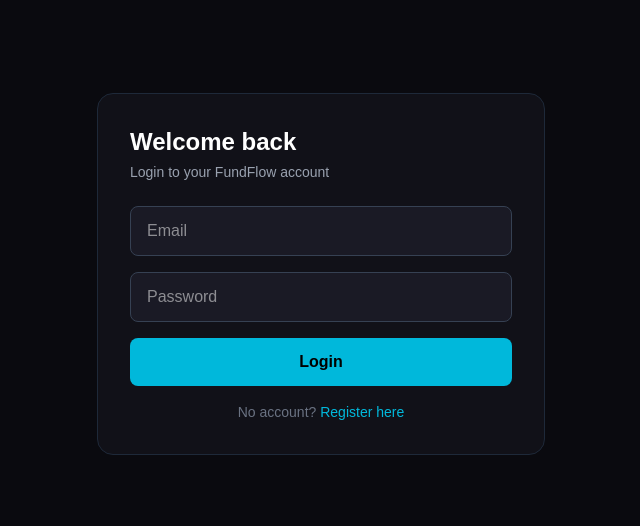
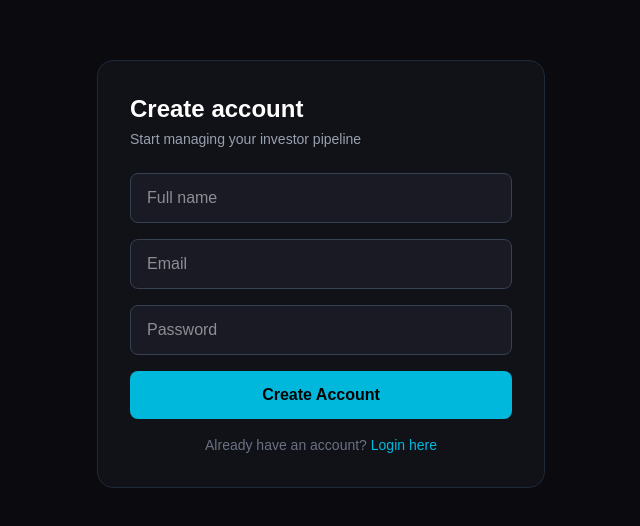
Before and after one commit to kurzmichael02-hue/fundflow, a Next.js app in the folder frontend/: page /login in a window 1280 px wide. Shown: the part 126-652 px from the top of the page, without its empty margins (319-959 px from the left). Built offline with nearby package versions, Linux system fonts and the light colour scheme.

Commit message:
feat: connect login and register to backend API

```diff
--- a/frontend/app/login/page.tsx
+++ b/frontend/app/login/page.tsx
@@ -1,39 +1,55 @@
 "use client"
 import { useState } from "react"
+import { useRouter } from "next/navigation"
+import api from "@/lib/api"
 
-export default function LoginPage() {
+export default function RegisterPage() {
+  const router = useRouter()
+  const [name, setName] = useState("")
   const [email, setEmail] = useState("")
   const [password, setPassword] = useState("")
+  const [error, setError] = useState("")
+  const [loading, setLoading] = useState(false)
+
+  const handleRegister = async () => {
+    if (!name || !email || !password) {
+      setError("All fields are required")
+      return
+    }
+    setLoading(true)
+    setError("")
+    try {
+      const res = await api.post("/auth/register", { name, email, password })
+      localStorage.setItem("token", res.data.token)
+      localStorage.setItem("user", JSON.stringify(res.data.user))
+      router.push("/dashboard")
+    } catch (err: any) {
+      setError(err.response?.data?.error || "Something went wrong")
+    } finally {
+      setLoading(false)
+    }
+  }
 
   return (
     <main className="min-h-screen bg-[#0a0a0f] flex items-center justify-center">
       <div className="bg-[#111118] border border-gray-800 rounded-2xl p-8 w-full max-w-md">
-        <h2 className="text-2xl font-bold text-white mb-1">Welcome back</h2>
-        <p className="text-gray-400 mb-6 text-sm">Login to your FundFlow account</p>
+        <h2 className="text-2xl font-bold text-white mb-1">Create account</h2>
+        <p className="text-gray-400 mb-6 text-sm">Start managing your investor pipeline</p>
+
+        {error && <p className="text-red-400 text-sm mb-4 bg-red-900/20 border border-red-800 px-4 py-3 rounded-lg">{error}</p>}
 
         <div className="flex flex-col gap-4">
-          <input
-            type="email"
-            placeholder="Email"
-            value={email}
-            onChange={(e) => setEmail(e.target.value)}
-            className="bg-[#1a1a25] border border-gray-700 text-white rounded-lg px-4 py-3 outline-none focus:border-cyan-500 transition"
-          />
-          <input
-            type="password"
-            placeholder="Password"
-            value={password}
-            onChange={(e) => setPassword(e.target.value)}
-            className="bg-[#1a1a25] border border-gray-700 text-white rounded-lg px-4 py-3 outline-none focus:border-cyan-500 transition"
-          />
-          <button className="bg-cyan-500 hover:bg-cyan-400 text-black font-semibold py-3 rounded-lg transition">
-            Login
+          <input type="text" placeholder="Full name" value={name} onChange={(e) => setName(e.target.value)} className="bg-[#1a1a25] border border-gray-700 text-white rounded-lg px-4 py-3 outline-none focus:border-cyan-500 transition" />
+          <input type="email" placeholder="Email" value={email} onChange={(e) => setEmail(e.target.value)} className="bg-[#1a1a25] border border-gray-700 text-white rounded-lg px-4 py-3 outline-none focus:border-cyan-500 transition" />
+          <input type="password" placeholder="Password" value={password} onChange={(e) => setPassword(e.target.value)} className="bg-[#1a1a25] border border-gray-700 text-white rounded-lg px-4 py-3 outline-none focus:border-cyan-500 transition" />
+          <button onClick={handleRegister} disabled={loading} className="bg-cyan-500 hover:bg-cyan-400 disabled:opacity-50 text-black font-semibold py-3 rounded-lg transition">
+            {loading ? "Creating account..." : "Create Account"}
           </button>
         </div>
 
         <p className="text-gray-500 text-sm mt-4 text-center">
-          No account?{" "}
-          <a href="/register" className="text-cyan-500 hover:underline">Register here</a>
+          Already have an account?{" "}
+          <a href="/login" className="text-cyan-500 hover:underline">Login here</a>
         </p>
       </div>
     </main>
--- a/frontend/app/register/page.tsx
+++ b/frontend/app/register/page.tsx
@@ -1,10 +1,34 @@
 "use client"
 import { useState } from "react"
+import { useRouter } from "next/navigation"
+import api from "@/lib/api"
 
 export default function RegisterPage() {
+  const router = useRouter()
+  const [name, setName] = useState("")
   const [email, setEmail] = useState("")
   const [password, setPassword] = useState("")
-  const [name, setName] = useState("")
+  const [error, setError] = useState("")
+  const [loading, setLoading] = useState(false)
+
+  const handleRegister = async () => {
+    if (!name || !email || !password) {
+      setError("All fields are required")
+      return
+    }
+    setLoading(true)
+    setError("")
+    try {
+      const res = await api.post("/auth/register", { name, email, password })
+      localStorage.setItem("token", res.data.token)
+      localStorage.setItem("user", JSON.stringify(res.data.user))
+      router.push("/dashboard")
+    } catch (err: any) {
+      setError(err.response?.data?.error || "Something went wrong")
+    } finally {
+      setLoading(false)
+    }
+  }
 
   return (
     <main className="min-h-screen bg-[#0a0a0f] flex items-center justify-center">
@@ -12,30 +36,14 @@
         <h2 className="text-2xl font-bold text-white mb-1">Create account</h2>
         <p className="text-gray-400 mb-6 text-sm">Start managing your investor pipeline</p>
 
+        {error && <p className="text-red-400 text-sm mb-4 bg-red-900/20 border border-red-800 px-4 py-3 rounded-lg">{error}</p>}
+
         <div className="flex flex-col gap-4">
-          <input
-            type="text"
-            placeholder="Full name"
-            value={name}
-            onChange={(e) => setName(e.target.value)}
-            className="bg-[#1a1a25] border border-gray-700 text-white rounded-lg px-4 py-3 outline-none focus:border-cyan-500 transition"
-          />
-          <input
-            type="email"
-            placeholder="Email"
-            value={email}
-            onChange={(e) => setEmail(e.target.value)}
-            className="bg-[#1a1a25] border border-gray-700 text-white rounded-lg px-4 py-3 outline-none focus:border-cyan-500 transition"
-          />
-          <input
-            type="password"
-            placeholder="Password"
-            value={password}
-            onChange={(e) => setPassword(e.target.value)}
-            className="bg-[#1a1a25] border border-gray-700 text-white rounded-lg px-4 py-3 outline-none focus:border-cyan-500 transition"
-          />
-          <button className="bg-cyan-500 hover:bg-cyan-400 text-black font-semibold py-3 rounded-lg transition">
-            Create Account
+          <input type="text" placeholder="Full name" value={name} onChange={(e) => setName(e.target.value)} className="bg-[#1a1a25] border border-gray-700 text-white rounded-lg px-4 py-3 outline-none focus:border-cyan-500 transition" />
+          <input type="email" placeholder="Email" value={email} onChange={(e) => setEmail(e.target.value)} className="bg-[#1a1a25] border border-gray-700 text-white rounded-lg px-4 py-3 outline-none focus:border-cyan-500 transition" />
+          <input type="password" placeholder="Password" value={password} onChange={(e) => setPassword(e.target.value)} className="bg-[#1a1a25] border border-gray-700 text-white rounded-lg px-4 py-3 outline-none focus:border-cyan-500 transition" />
+          <button onClick={handleRegister} disabled={loading} className="bg-cyan-500 hover:bg-cyan-400 disabled:opacity-50 text-black font-semibold py-3 rounded-lg transition">
+            {loading ? "Creating account..." : "Create Account"}
           </button>
         </div>
 
--- /dev/null
+++ b/frontend/lib/api.ts
@@ -0,0 +1,7 @@
+import axios from "axios"
+
+const api = axios.create({
+  baseURL: "http://localhost:5000/api",
+})
+
+export default api
--- a/frontend/package.json
+++ b/frontend/package.json
@@ -9,6 +9,7 @@
     "lint": "eslint"
   },
   "dependencies": {
+    "axios": "^1.13.6",
     "next": "16.1.6",
     "react": "19.2.3",
     "react-dom": "19.2.3"
```
Also changed, not shown: 2 other files (tests, documents, lock files or other folders).
